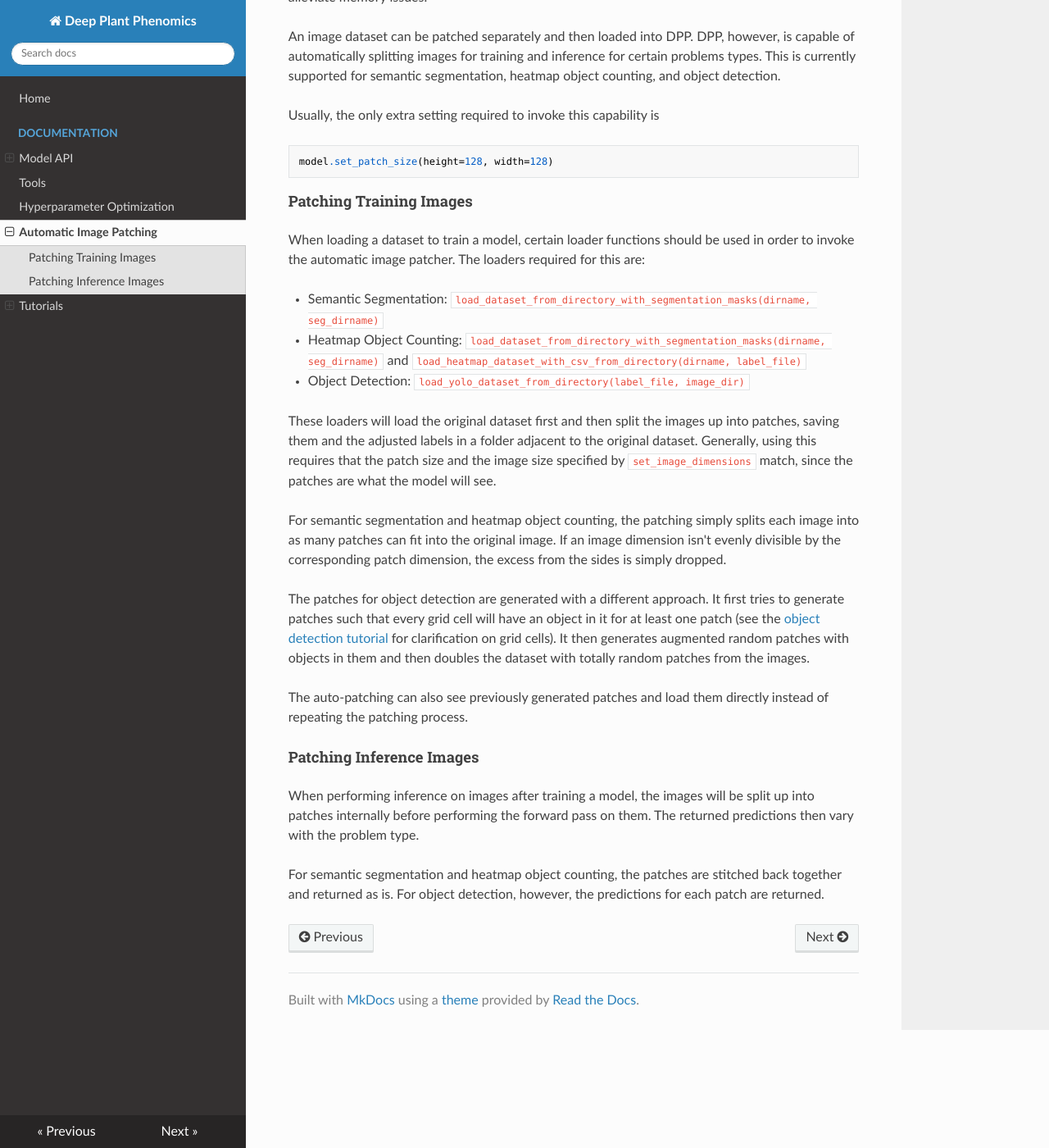
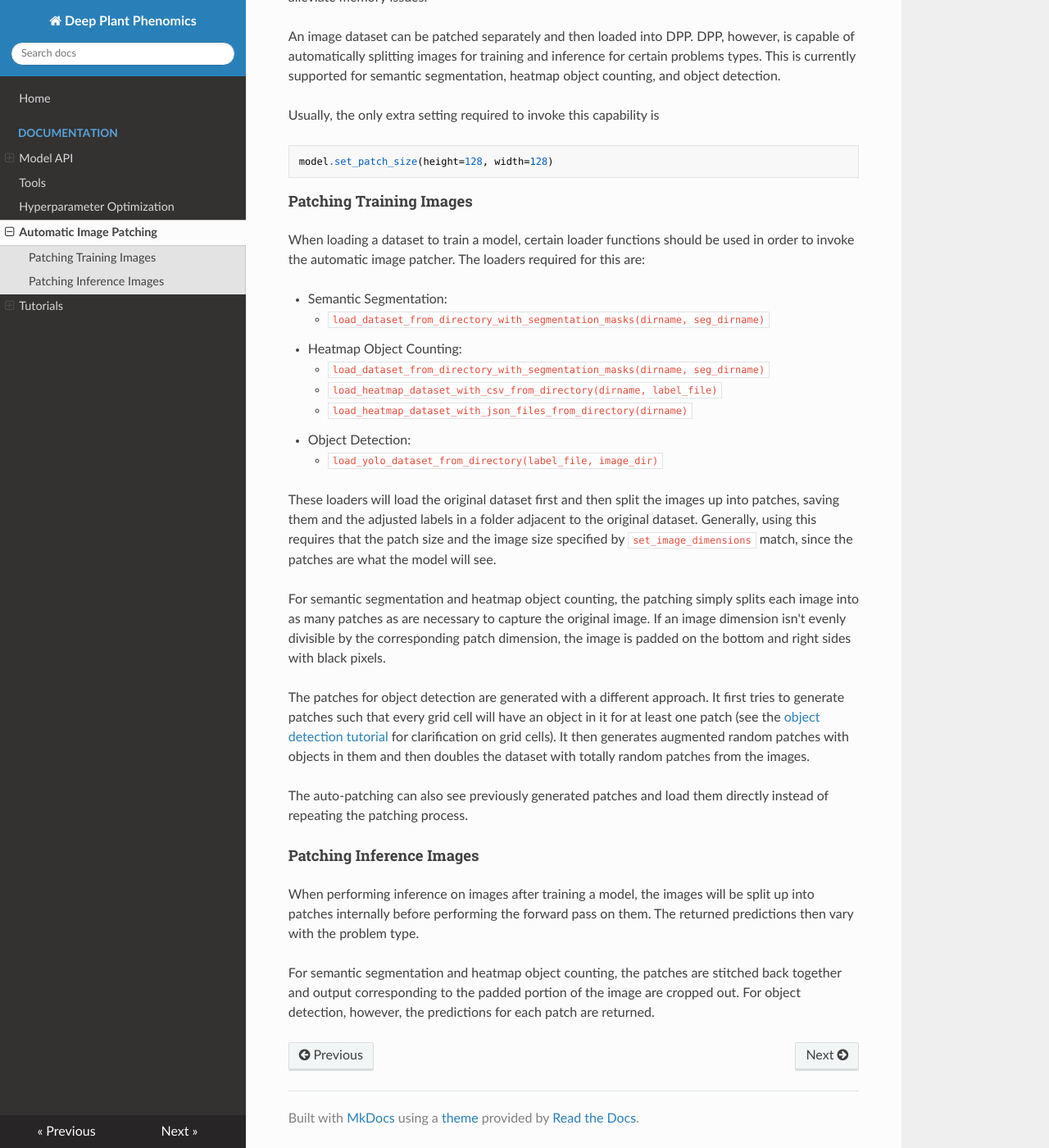
Before and after one commit to p2irc/deepplantphenomics, an MkDocs documentation site: the page built from docs/Automatic-Image-Patching.md, in a window 1280 px wide and 1400 px high, scrolled down 218 px. Shown: the whole window at 82% size. Built offline with MkDocs 1.6.1, drawn with Linux system fonts in a browser that asks for light colours; nearby versions of some CDN libraries; old or Windows-style settings are respelled for this version of MkDocs.

Commit message:
Document changes to heatmap loading and patching

```diff
--- a/docs/Automatic-Image-Patching.md
+++ b/docs/Automatic-Image-Patching.md
@@ -14,13 +14,18 @@ model.set_patch_size(height=128, width=128)
 
 When loading a dataset to train a model, certain loader functions should be used in order to invoke the automatic image patcher. The loaders required for this are:
 
-- Semantic Segmentation: `load_dataset_from_directory_with_segmentation_masks(dirname, seg_dirname)`
-- Heatmap Object Counting: `load_dataset_from_directory_with_segmentation_masks(dirname, seg_dirname)` and `load_heatmap_dataset_with_csv_from_directory(dirname, label_file)`
-- Object Detection: `load_yolo_dataset_from_directory(label_file, image_dir)`
+- Semantic Segmentation:
+    - `load_dataset_from_directory_with_segmentation_masks(dirname, seg_dirname)`
+- Heatmap Object Counting:
+    - `load_dataset_from_directory_with_segmentation_masks(dirname, seg_dirname)`
+    - `load_heatmap_dataset_with_csv_from_directory(dirname, label_file)`
+    - `load_heatmap_dataset_with_json_files_from_directory(dirname)`
+- Object Detection:
+    - `load_yolo_dataset_from_directory(label_file, image_dir)`
 
 These loaders will load the original dataset first and then split the images up into patches, saving them and the adjusted labels in a folder adjacent to the original dataset. Generally, using this requires that the patch size and the image size specified by `set_image_dimensions` match, since the patches are what the model will see.
 
-For semantic segmentation and heatmap object counting, the patching simply splits each image into as many patches can fit into the original image. If an image dimension isn't evenly divisible by the corresponding patch dimension, the excess from the sides is simply dropped.
+For semantic segmentation and heatmap object counting, the patching simply splits each image into as many patches as are necessary to capture the original image. If an image dimension isn't evenly divisible by the corresponding patch dimension, the image is padded on the bottom and right sides with black pixels.
 
 The patches for object detection are generated with a different approach. It first tries to generate patches such that every grid cell will have an object in it for at least one patch (see the [object detection tutorial](Tutorial-Training-An-Object-Detector.md) for clarification on grid cells). It then generates augmented random patches with objects in them and then doubles the dataset with totally random patches from the images.
 
@@ -30,4 +35,4 @@ The auto-patching can also see previously generated patches and load them direct
 
 When performing inference on images after training a model, the images will be split up into patches internally before performing the forward pass on them. The returned predictions then vary with the problem type.
 
-For semantic segmentation and heatmap object counting, the patches are stitched back together and returned as is. For object detection, however, the predictions for each patch are returned.
+For semantic segmentation and heatmap object counting, the patches are stitched back together and output corresponding to the padded portion of the image are cropped out. For object detection, however, the predictions for each patch are returned.
```
Also changed, not shown: docs/Loaders.md (+18 -1 lines), docs/Tutorial-Object-Counting-with-Countception.md (+1 -1 lines), docs/Tutorial-Object-Counting-with-Heatmaps.md (+16 -3 lines).
